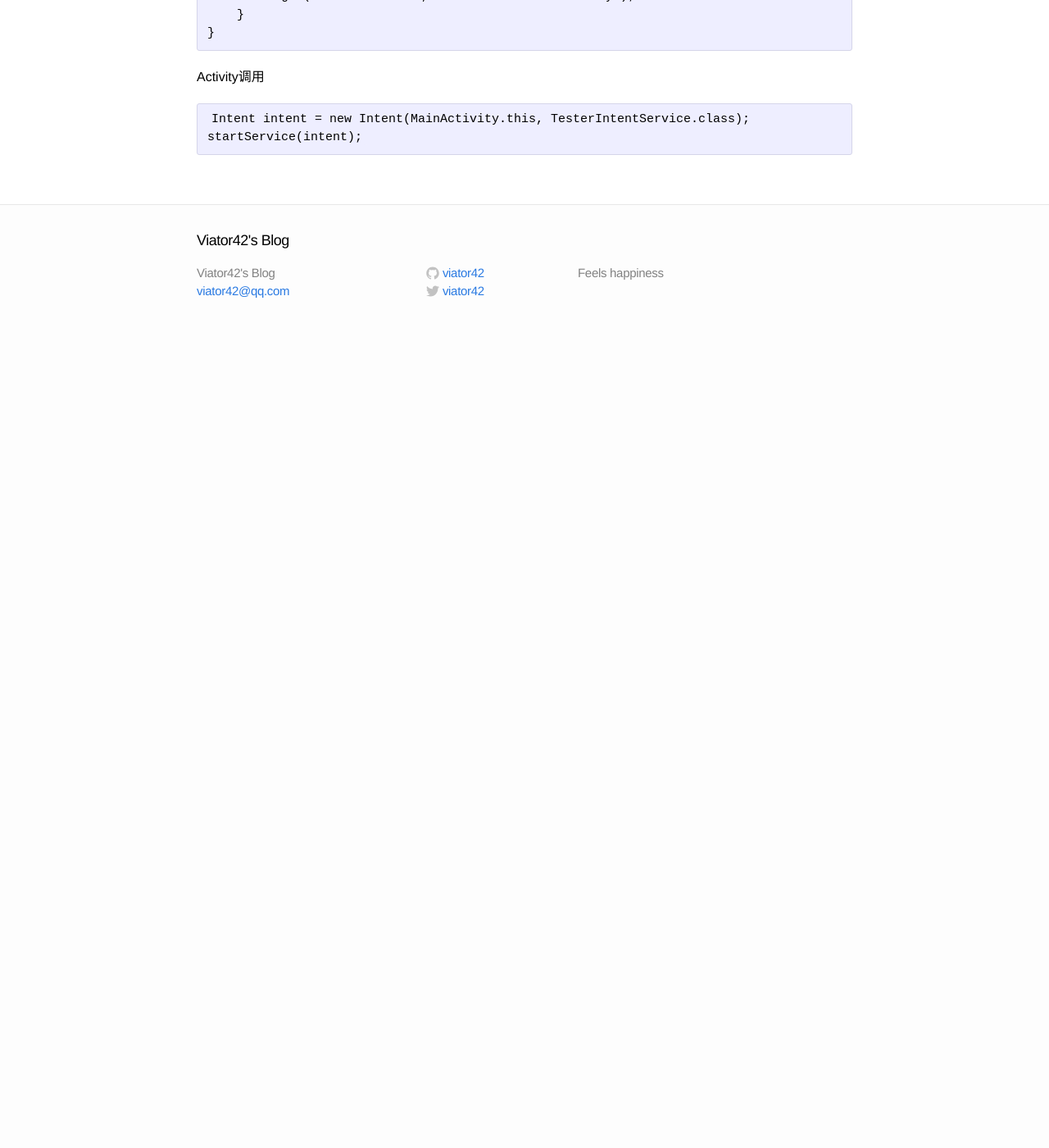
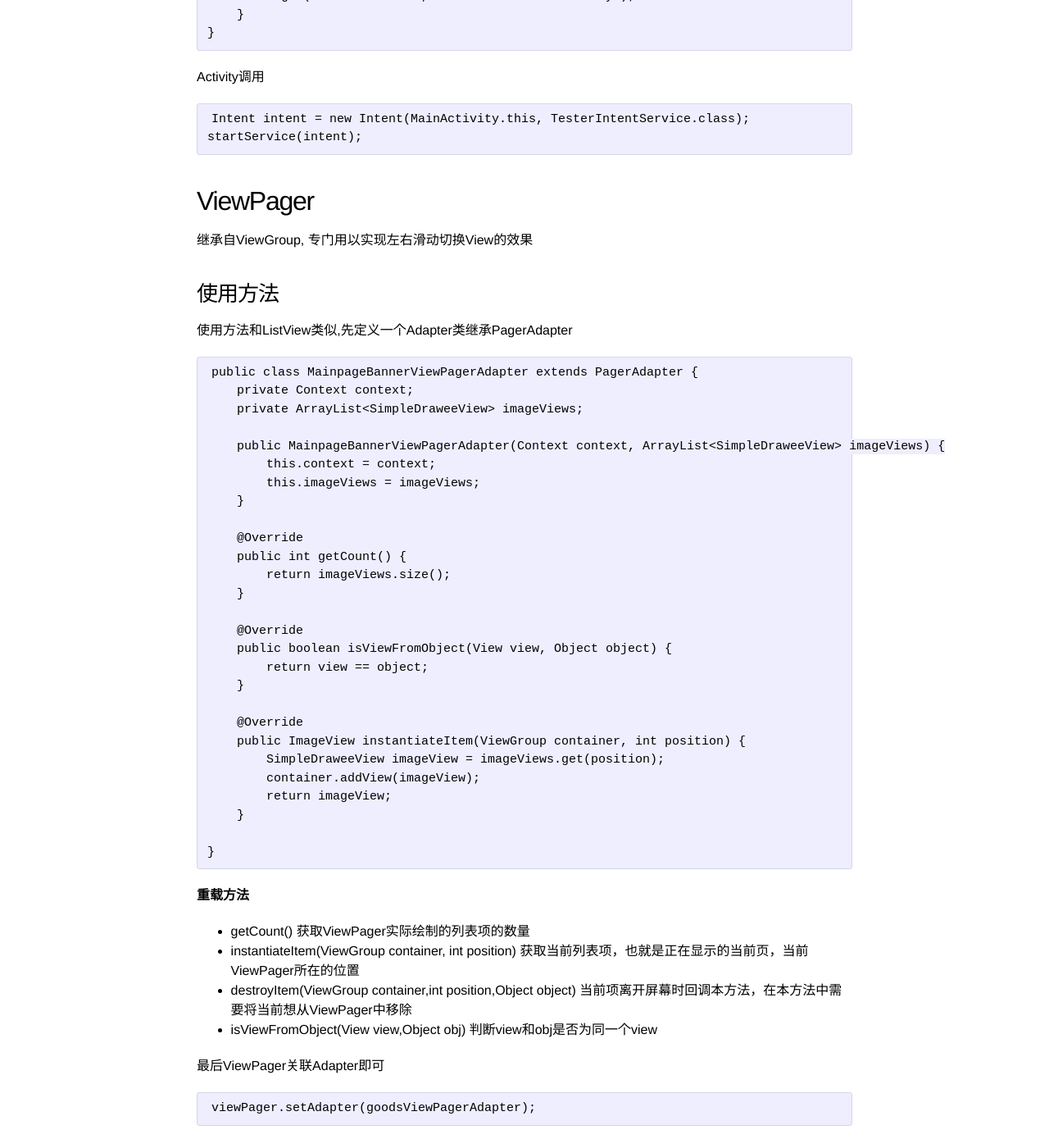
Before and after one commit to viator42/viator42.github.io, a Jekyll site: the page built from _posts/2014-4-4-android-note.markdown, in a window 1280 px wide and 1400 px high, scrolled down 40545 px. Shown: the whole window at 82% size. Built offline with Jekyll 4.4.1, drawn with Linux system fonts in a browser that asks for light colours; before the commit the page ends 40957 px from its top, so only the background shows below that.

Commit message:
update post

```diff
--- a/_posts/2014-4-4-android-note.markdown
+++ b/_posts/2014-4-4-android-note.markdown
@@ -1673,3 +1673,51 @@ Activity调用
 
     Intent intent = new Intent(MainActivity.this, TesterIntentService.class);
     startService(intent);
+
+
+## ViewPager
+
+继承自ViewGroup, 专门用以实现左右滑动切换View的效果
+
+### 使用方法
+
+使用方法和ListView类似,先定义一个Adapter类继承PagerAdapter
+
+    public class MainpageBannerViewPagerAdapter extends PagerAdapter {
+        private Context context;
+        private ArrayList<SimpleDraweeView> imageViews;
+
+        public MainpageBannerViewPagerAdapter(Context context, ArrayList<SimpleDraweeView> imageViews) {
+            this.context = context;
+            this.imageViews = imageViews;
+        }
+
+        @Override
+        public int getCount() {
+            return imageViews.size();
+        }
+
+        @Override
+        public boolean isViewFromObject(View view, Object object) {
+            return view == object;
+        }
+
+        @Override
+        public ImageView instantiateItem(ViewGroup container, int position) {
+            SimpleDraweeView imageView = imageViews.get(position);
+            container.addView(imageView);
+            return imageView;
+        }
+
+    }
+
+__重载方法__
+
+* getCount()    获取ViewPager实际绘制的列表项的数量
+* instantiateItem(ViewGroup container, int position)    获取当前列表项，也就是正在显示的当前页，当前ViewPager所在的位置
+* destroyItem(ViewGroup container,int position,Object object) 当前项离开屏幕时回调本方法，在本方法中需要将当前想从ViewPager中移除
+* isViewFromObject(View view,Object obj)    判断view和obj是否为同一个view
+
+最后ViewPager关联Adapter即可
+
+    viewPager.setAdapter(goodsViewPagerAdapter);
```
